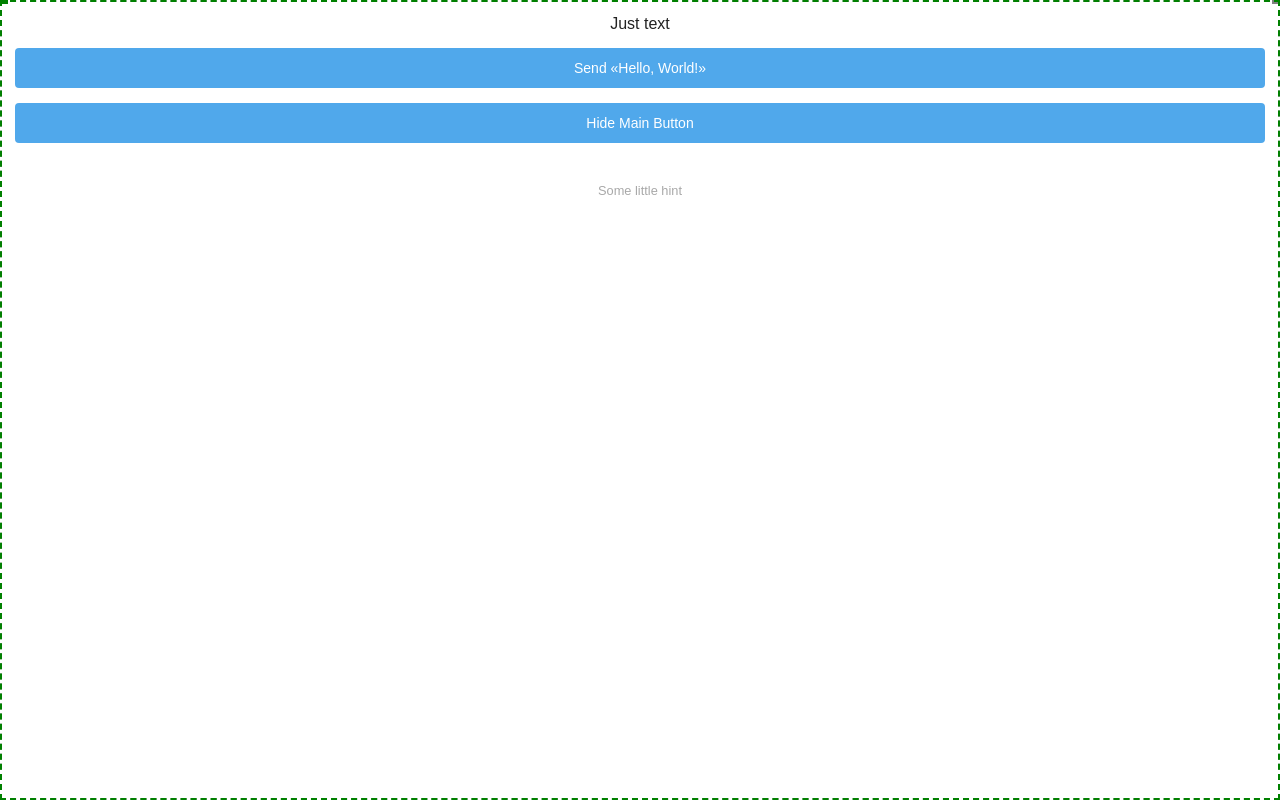
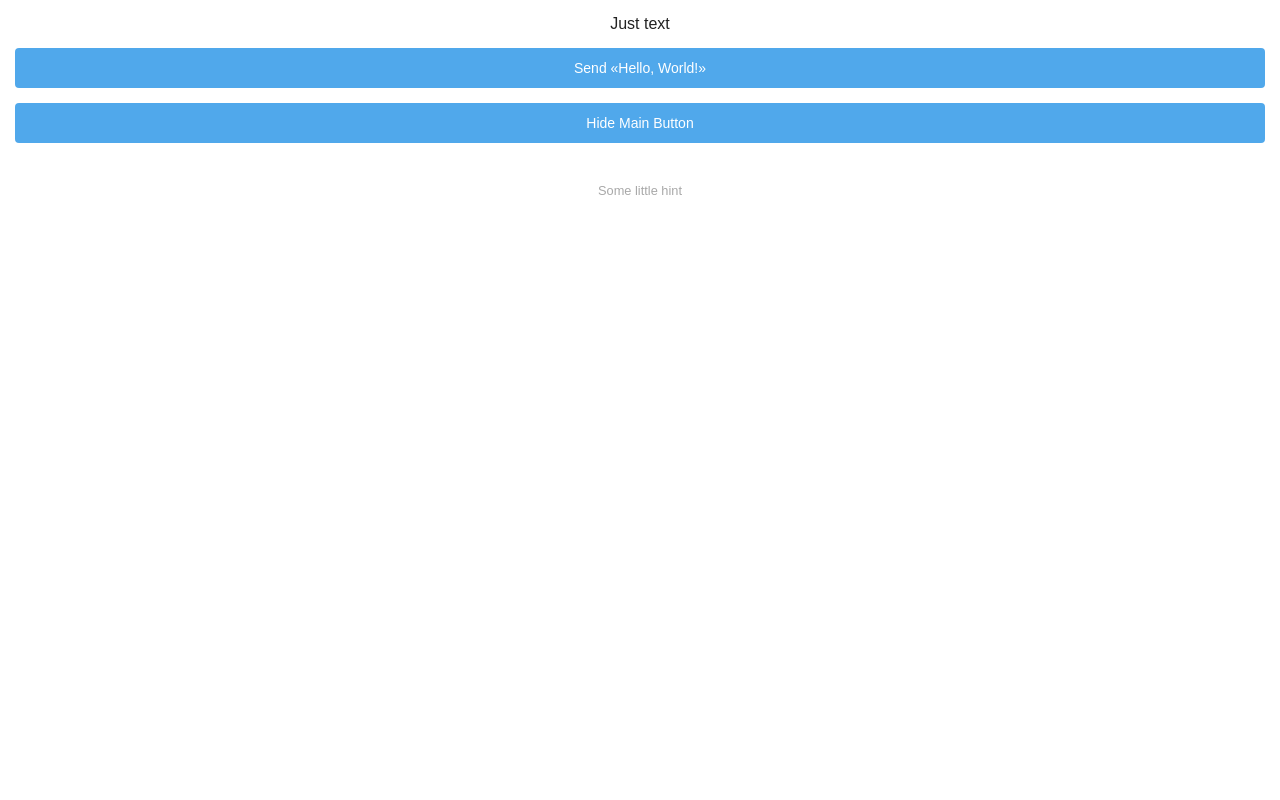
Before and after one commit to Geodeziy/W-0723, a Flask app: page / in a window 1280 px wide. Run offline with Flask 3, Linux system fonts and the light colour scheme; some libraries are stand-ins or nearby versions.

Commit message:
страница

```diff
--- a/templates/index.html
+++ b/templates/index.html
@@ -113,55 +113,6 @@
             top: 0;
             transform: translateY(100vh);
         }
-
-        .viewport_border,
-        .viewport_stable_border {
-            position: fixed;
-            left: 0;
-            right: 0;
-            top: 0;
-            height: var(--tg-viewport-height, 100vh);
-            pointer-events: none;
-        }
-
-        .viewport_stable_border {
-            height: var(--tg-viewport-stable-height, 100vh);
-        }
-
-        .viewport_border:before,
-        .viewport_stable_border:before {
-            content: attr(text);
-            display: inline-block;
-            position: absolute;
-            background: gray;
-            right: 0;
-            top: 0;
-            font-size: 7px;
-            padding: 2px 4px;
-            vertical-align: top;
-        }
-
-        .viewport_stable_border:before {
-            background: green;
-            left: 0;
-            right: auto;
-        }
-
-        .viewport_border:after,
-        .viewport_stable_border:after {
-            content: '';
-            display: block;
-            position: absolute;
-            left: 0;
-            right: 0;
-            top: 0;
-            bottom: 0;
-            border: 2px dashed gray;
-        }
-
-        .viewport_stable_border:after {
-            border-color: green;
-        }
     </style>
 
 </head>
```
